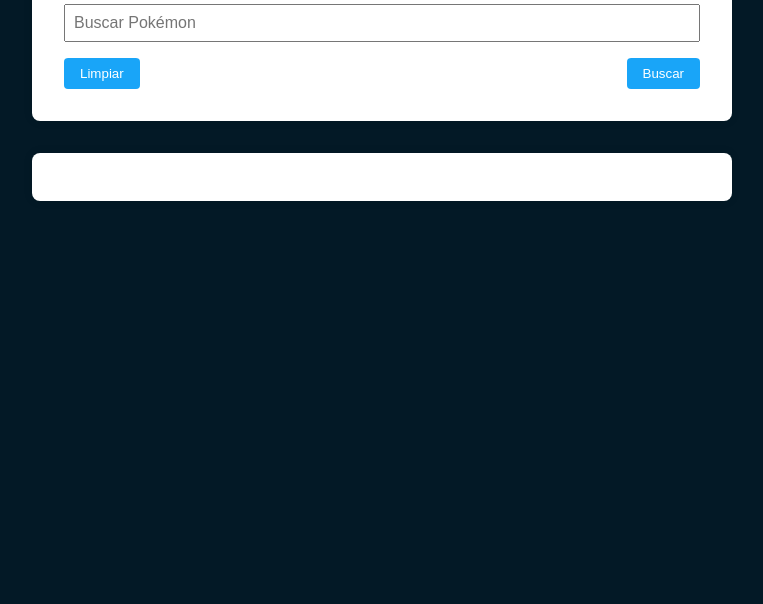
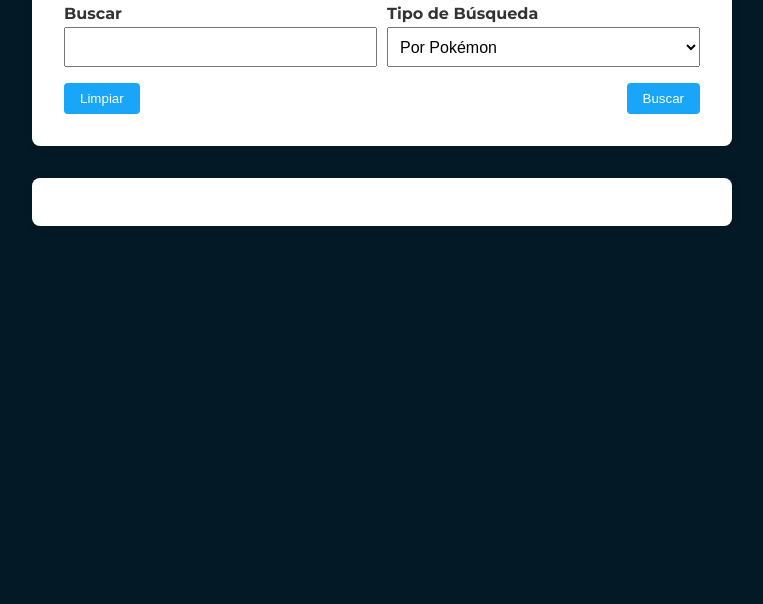
Before and after one commit to Stelar0720/garcia-jack, a plain HTML site: page parciales/parcial3/index.html in a window 1280 px wide. Shown: the part 196-800 px from the top of the page, without its empty margins (258-1021 px from the left). Drawn offline with Linux system fonts and the light colour scheme.

Commit message:
estilo del buscador finalizado

```diff
--- a/parciales/parcial3/index.html
+++ b/parciales/parcial3/index.html
@@ -1,10 +1,11 @@
+<!DOCTYPE html>
 <!DOCTYPE html>
 <html lang="en">
   <head>
-    <meta charset="UTF-8">
-    <meta name="viewport" content="width=device-width, initial-scale=1.0">
+    <meta charset="UTF-8" />
+    <meta name="viewport" content="width=device-width, initial-scale=1.0" />
     <title>Buscador de Pokemon</title>
-    <link rel="stylesheet" href="style.css">
+    <link rel="stylesheet" href="style.css" />
     <script src="app.js" type="module"></script>
   </head>
   <link
@@ -20,8 +21,22 @@
         />
         <h1>Buscador de Pokémon</h1>
         <form id="pokemon-form">
-            <label for="pokemon-name">Busca desde pokémones hasta las habilidades de los mismos.</label>
-            <input type="text" placeholder="Buscar Pokémon" name="pokemon-name" />
+          <label for="pokemon-name"
+            >Busca desde pokémones hasta las habilidades de los mismos.</label
+          >
+          <div class="input-group">
+            <div class="input-wrapper">
+              <label for="pokemon-name-input">Buscar</label>
+              <input type="text" name="pokemon-name" id="pokemon-name-input" />
+            </div>
+            <div class="input-wrapper">
+              <label for="pokemon-hability-select">Tipo de Búsqueda</label>
+              <select name="pokemon-hability" id="pokemon-hability-select">
+                <option value="pokemon">Por Pokémon</option>
+                <option value="ability">Por Habilidad</option>
+              </select>
+            </div>
+          </div>
           <div class="button-group">
             <button type="button" onclick="clearResults()">Limpiar</button>
             <button type="submit">Buscar</button>
--- a/parciales/parcial3/style.css
+++ b/parciales/parcial3/style.css
@@ -5,7 +5,7 @@
 }
 
 body {
-    font-family: 'Montserrat', sans-serif;
+  font-family: "Montserrat", sans-serif;
   padding: 5rem;
   background-color: #031926;
   color: #ffffff;
@@ -18,6 +18,34 @@
   width: 100%;
 }
 
+.input-group {
+  display: flex;
+  justify-content: space-between;
+  gap: 10px; /* Añade un pequeño espacio entre los elementos */
+  width: 100%;
+}
+
+.input-wrapper {
+  display: flex;
+  flex-direction: column;
+  width: 100%; /* Asegura que ambos elementos tengan el mismo ancho */
+}
+
+.input-wrapper label {
+  margin-bottom: 4px; /* Añade un pequeño espacio entre la etiqueta y el campo */
+  font-weight: bold;
+}
+
+input[type="text"],
+select {
+  width: 100%; /* Ambos elementos ocupan el 100% del ancho disponible en su contenedor */
+  padding: 8px;
+  box-sizing: border-box;
+  height: 40px; /* Establece la misma altura para ambos */
+  font-size: 16px; /* Asegura que el tamaño de la fuente sea consistente */
+  line-height: normal;
+  vertical-align: middle;
+}
 
 main {
   display: flex;
@@ -134,8 +162,3 @@
 .pokemon-details__sprites img {
   width: 90px;
 }
-
- /* .pokemon-details__info {
-    font-size: 1em;
-    font-weight: bold;
-  }*/
```
Lines whose indentation alone changed are shown as unchanged.
